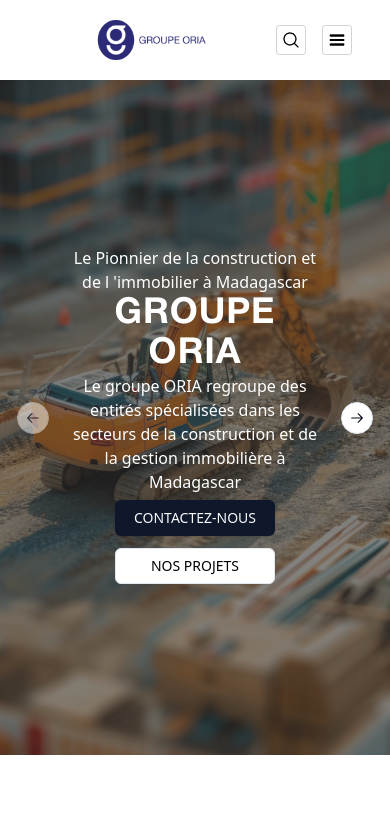
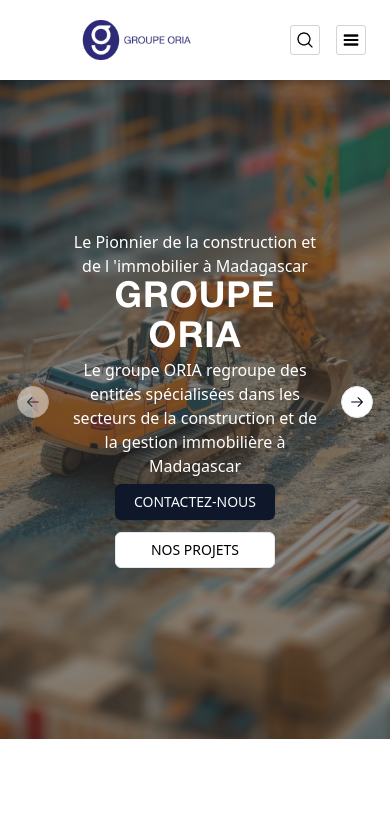
Before and after one commit to SylvHardDev/site-oria, a React (Vite) app: page / in a window 390 px wide. Shown: the top 817 px of the page. Built offline with nearby package versions, Linux system fonts and the light colour scheme; a web font is replaced by a local one.

Commit message:
fix: navbar and logo

```diff
--- a/src/components/Hero/Hero.jsx
+++ b/src/components/Hero/Hero.jsx
@@ -11,7 +11,10 @@ import "./Hero.css";
 
 function Hero() {
   return (
-    <div className="relative h-100% flex justify-center items-center" id="hero">
+    <div
+      className="relative h-100% flex justify-center items-center mt-16"
+      id="hero"
+    >
       <div className="layer"></div>
       <Carousel
         className="w-2/3 md:h-60"
--- a/src/components/Navbar/Navbar.jsx
+++ b/src/components/Navbar/Navbar.jsx
@@ -59,20 +59,18 @@ export default function Navbar() {
 
   return (
     <nav
-      className={`bg-white relative shadow-md ${
-        scrolled
-          ? "fixed top-0 left-0 w-full h-16 z-50000 transition-all duration-300"
-          : "h-20"
+      className={`w-full bg-white  shadow-md fixed top-0 left-0  z-[999]  ${
+        scrolled ? "h-16" : "h-20"
       }`}
     >
-      <div className="container  mx-auto px-6 flex items-center justify-around lg:justify-evenly h-20">
+      <div className="container h-full  mx-auto px-6 flex items-center justify-between lg:justify-evenly">
         {/* Logo */}
-        <div className="flex-shrink-0">
+        <div className="">
           <Link to="/">
             <img
               src={Logo}
               alt="Logo-oria"
-              className="w-52 md:w-72"
+              className={` ${scrolled ? "w-48" : "w-52 md:w-72"} `}
               id="arrow-top"
             />
           </Link>
--- a/src/components/NosCliensts/Clients.jsx
+++ b/src/components/NosCliensts/Clients.jsx
@@ -24,7 +24,7 @@ function Clients() {
           </div>
         </div>
 
-        <div className="logo-clients h-20 flex flex-wrap md:flex-nowrap  justify-around items-center mb-4">
+        <div className="logo-clients flex flex-wrap gap-4 lg:gap-0 lg:flex-nowrap  justify-evenly items-center mb-4">
           <div className="logo border h-[100%] basis-1/3 md:w-[100%] flex items-center justify-center">
             <h3 className="bordel text-blue-800 text-[25px]">LOGO</h3>
           </div>
```
